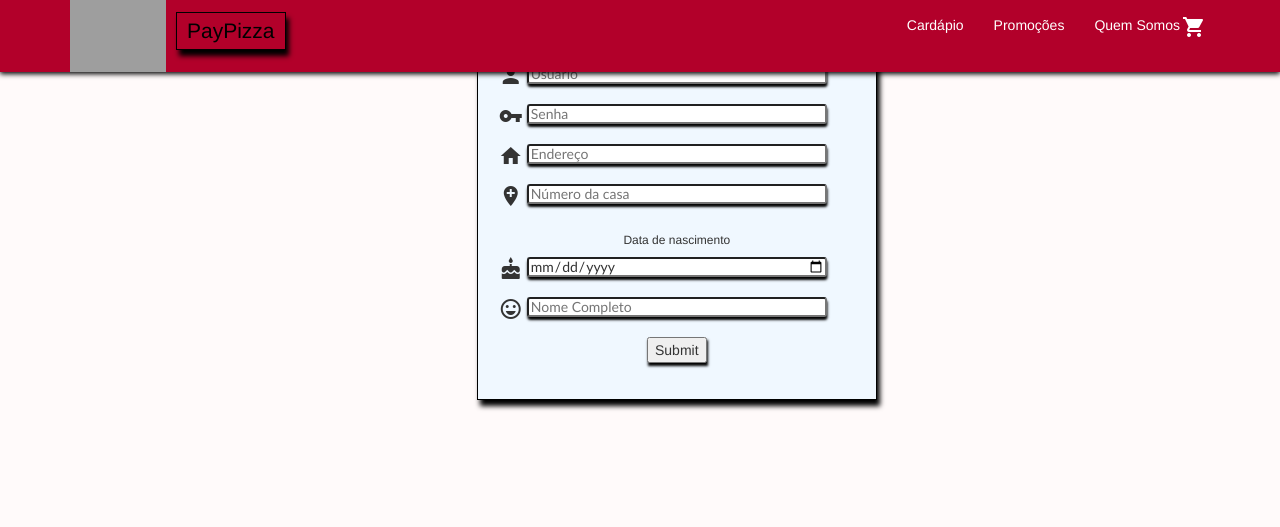
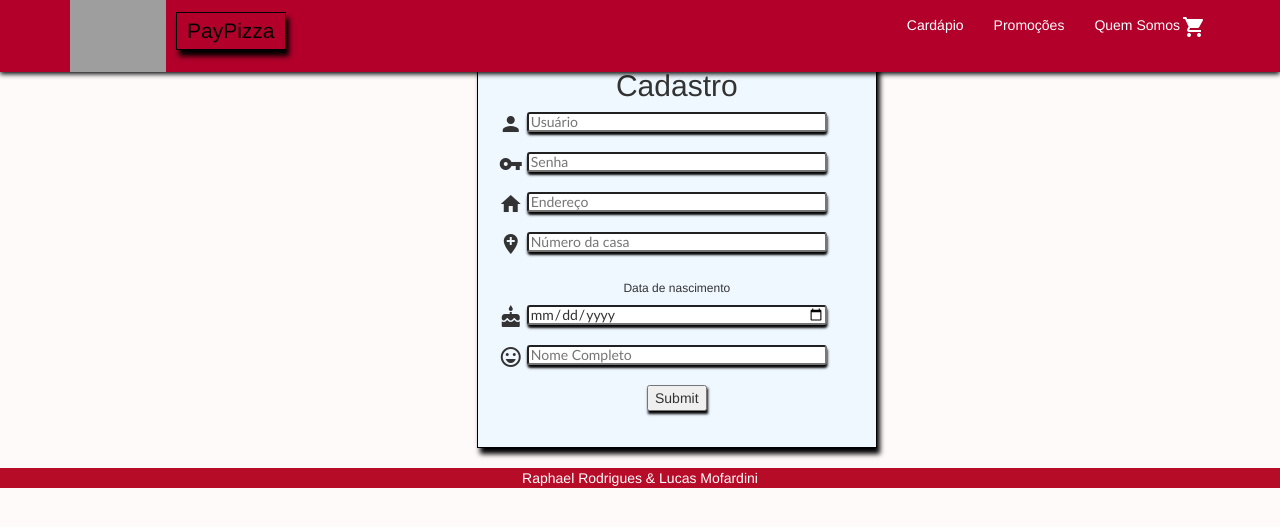
Before and after one commit to LucasMofardini/tcc, a PHP site: page / in a window 1280 px wide. Shown: the top 527 px of the page. Run offline with PHP 8.4, Linux system fonts and the light colour scheme; a stand-in replaces the project's code that opens the database connection; some libraries are stand-ins or nearby versions; grey boxes are pictures that could not be loaded.

Commit message:
Update index.php

```diff
--- a/index.php
+++ b/index.php
@@ -131,11 +131,19 @@
         </div>
 
       </div>
+      <footer>
 
+         Raphael Rodrigues & Lucas Mofardini
+      </footer>
 </html>
 
 <style>
-
+footer{
+  background-color: rgb(183,12,40);
+  color: white;
+  margin-bottom:0px;
+  text-align: center;
+}
 
 body{
     margin:0 auto;
@@ -158,6 +166,7 @@ form{
 
 }
 form{
+  margin-top: 6vh;
 box-shadow: 3px 6px 5px black ;
 background-color:  #F0F8FF;
 }
```
